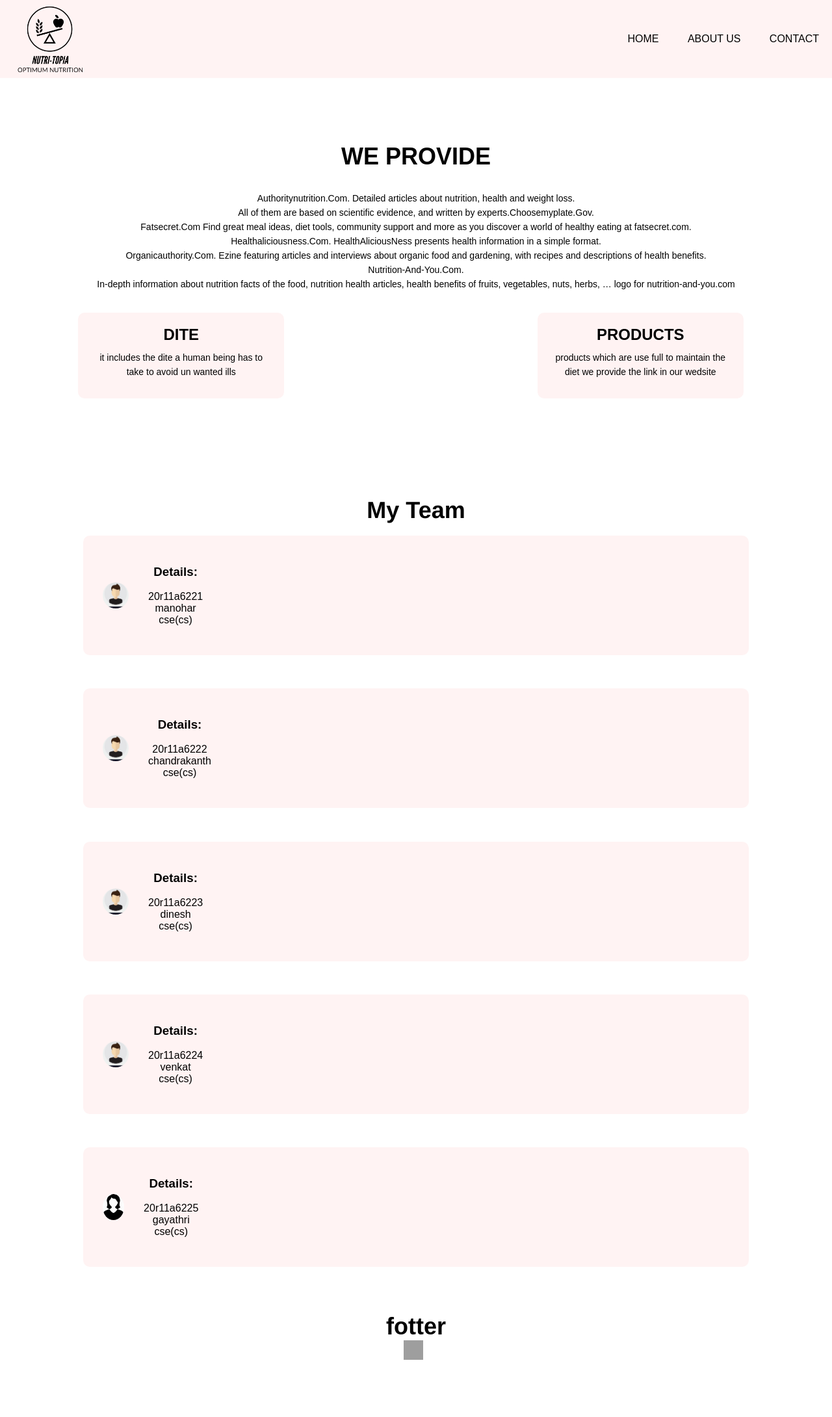
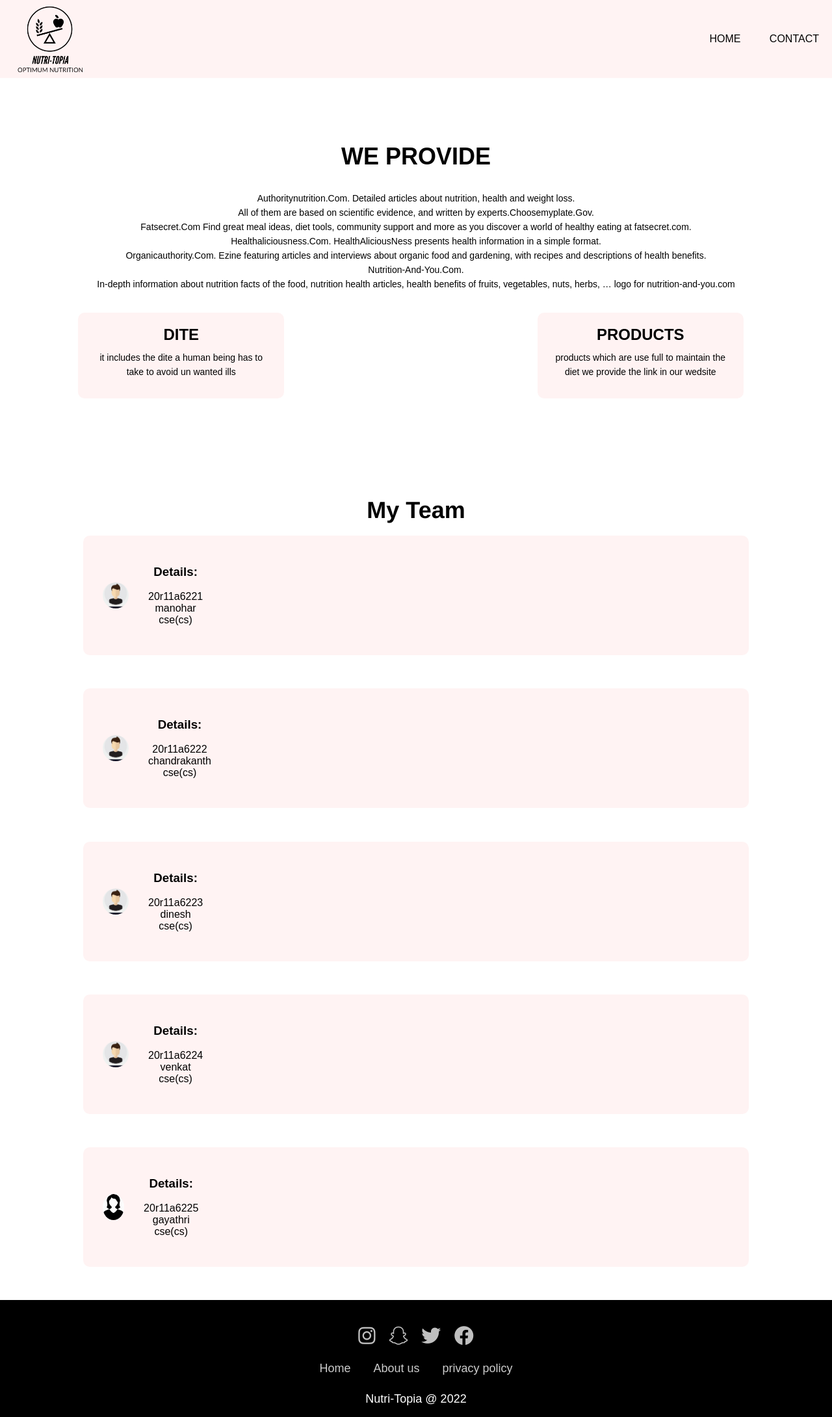
Before and after one commit to venkatsaiemani/webpages, a PHP site: page /about.html in a window 1280 px wide. Shown: the whole page at 65% size. Before the commit the page ends 2092 px from the top, so only its background shows below. Run offline with PHP 8.4, Linux system fonts and the light colour scheme; some libraries are stand-ins or nearby versions; grey boxes are pictures that could not be loaded.

Commit message:
footer added and small changes

```diff
--- a/CSS/style.css
+++ b/CSS/style.css
@@ -154,3 +154,52 @@ button:hover{
  .why{
    padding-left: 40px;
  }
+ .footer{
+    padding:40px 0;
+    background-color:black;
+    height: 100px;
+}
+ .footer .social {
+     text-align: center;
+     padding-bottom: 25px;
+     color:#fff;
+ }
+ .footer .social a  {
+     font-size: 30px;
+     color: #fff;
+     width:40px;
+     height:40px;
+     line-height: 38px;
+     text-align: center;
+     margin: 0 8px;
+     opacity:0.75;
+ }
+ .footer .social a:hover {
+     opacity:0.9;
+ }
+ .footer ul {
+     margin-top: 0;
+     padding: 0;
+     list-style: none;
+     font-size:18px;
+     margin-bottom: 0;
+     text-align: center;
+ }
+ .footer ul a {
+     color:#fff;
+     text-decoration: none;
+     opacity: 0.8;
+ }
+ .footer ul li {
+     display: inline-block;
+     padding: 0 15px;
+ }
+ .footer ul li a:hover {
+     opacity: 1;
+ }
+ .footer .copyright {
+   margin-top: 15px;
+   text-align: center;
+   font-size: 18px;
+   color: #fff;;
+ }
--- a/about.css
+++ b/about.css
@@ -74,13 +74,51 @@ p{
 
 }
 .footer{
-    height:120;
-    width:100%;
-    text-align: center;
-    padding-top: 20px;
+    padding:40px 0;
+    background-color:black;
+    height: 100px;
 }
-.footer{
-    margin-bottom: 25px;
-    margin-top: 20px;
-    font-weight: 600;
-}
+ .footer .social {
+     text-align: center;
+     padding-bottom: 25px;
+     color:#fff;
+ }
+ .footer .social a  {
+     font-size: 30px;
+     color: #fff;
+     width:40px;
+     height:40px;
+     line-height: 38px;
+     text-align: center;
+     margin: 0 8px;
+     opacity:0.75;
+ }
+ .footer .social a:hover {
+     opacity:0.9;
+ }
+ .footer ul {
+     margin-top: 0;
+     padding: 0;
+     list-style: none;
+     font-size:18px;
+     margin-bottom: 0;
+     text-align: center;
+ }
+ .footer ul a {
+     color:#fff;
+     text-decoration: none;
+     opacity: 0.8;
+ }
+ .footer ul li {
+     display: inline-block;
+     padding: 0 15px;
+ }
+ .footer ul li a:hover {
+     opacity: 1;
+ }
+ .footer .copyright {
+   margin-top: 15px;
+   text-align: center;
+   font-size: 18px;
+   color: #fff;;
+ }
--- a/about.html
+++ b/about.html
@@ -4,13 +4,15 @@
           <title>about us</title>
           <link rel="stylesheet" href="./about.css">
           <link rel="stylesheet" href="./CSS/style.css">
+          <link rel="stylesheet" href="https://cdnjs.cloudflare.com/ajax/libs/font-awesome/6.1.1/css/all.min.css"
+          integrity="sha512-KfkfwYDsLkIlwQp6LFnl8zNdLGxu9YAA1QvwINks4PhcElQSvqcyVLLD9aMhXd13uQjoXtEKNosOWaZqXgel0g=="
+          crossorigin="anonymous" referrerpolicy="no-referrer" />
     </head>
     <body>
         <div class="navbar" style="background-color:#fff3f3; width:100% ;">
             <img src ="NUTRI-TOPIA-logos_black.png" alt="" width="155px" height="155px" >
             <ul>
                 <li><a href="index.html">Home</a></li>
-              <li><a href="about.html">about us</a></li>
               <li><a href="#">contact</a></li>
             </ul>
           </div>
@@ -109,14 +111,27 @@
                 </div>
              </div>
         </section>
-        <div class="footer">
-            <h1>fotter</h1>
-            <div class="icon">
-                <a href="#"><img src="/icons/insta.png" width="30px" height="30px"></i></a>
-                <a href="https://www.flaticon.com/free-icons/instagram"></a>
-                <a href="#"><img src=""><a>
-                <a href="#"><img src=""></a>
+        <section class="footer">
+            <div class="social">
+               <a href="#"><i class="fab fa-instagram"></i></a>
+               <a href="#"><i class="fab fa-snapchat"></i></a>
+               <a href="#"><i class="fab fa-twitter"></i></a>
+               <a href="#"><i class="fab fa-facebook"></i></a>
             </div>
-        </div>
+        <ul class="list">
+            <li>
+                <a href="index.html">Home</a>
+            </li>
+            <li>
+                <a href="#">About us</a>
+            </li>
+            <li>
+                <a href="#">privacy policy</a>
+            </li>
+        </ul>
+        <p class="copyright">
+            Nutri-Topia @ 2022
+        </p>
+        </section>
     </body>
 </html>
```
Also changed, not shown: index.html (+29 -2 lines).
